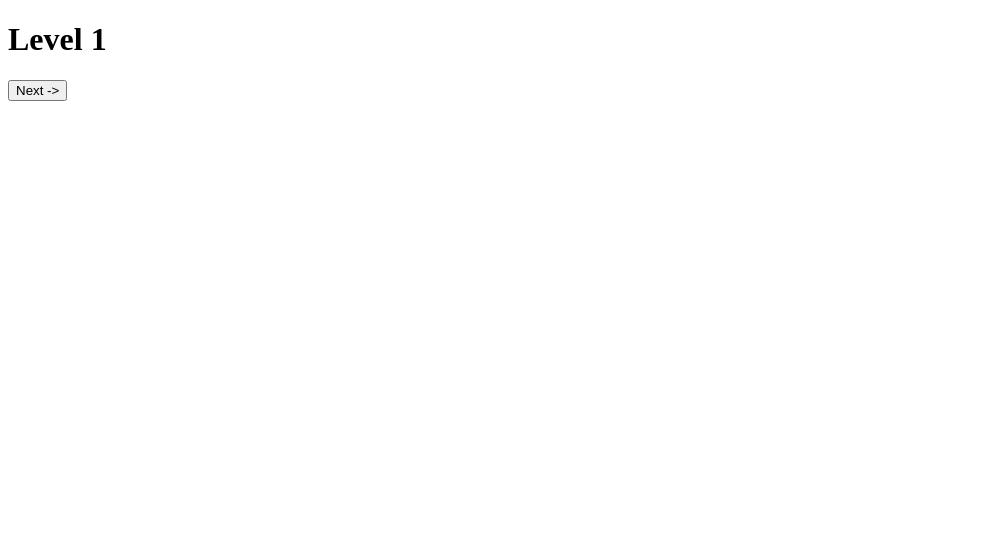
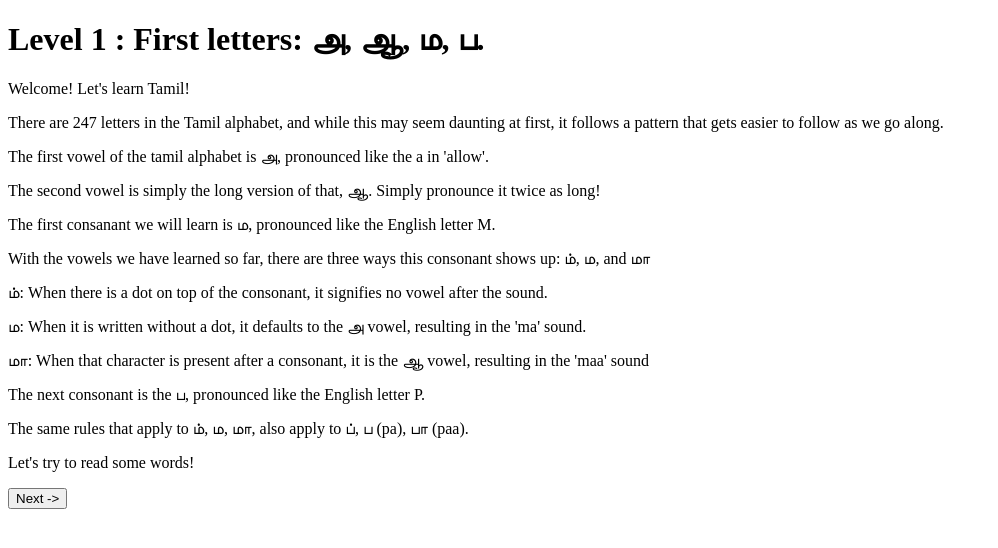
Before and after one commit to Kavelin/learn-tamil, a Nuxt app: page /learn/1 in a window 1280 px wide. Shown: the top 548 px of the page, without its empty margins (0-998 px from the left). Built offline with nearby package versions, Linux system fonts and the light colour scheme.

Commit message:
product! need styling~

```diff
--- a/pages/learn/[level].vue
+++ b/pages/learn/[level].vue
@@ -1,6 +1,7 @@
 <template>
   <div v-if="!gam">
-    <h1>Level {{ theLevel }}</h1>
+    <h1>Level {{ curLevel }} : {{ data.title }} </h1>
+    <p v-for="page in data.pages" v-bind:key="page">{{ page }}</p>
     <button @click="nextPage">Next -></button>
   </div>
   <div id="gaming" v-else>
@@ -17,29 +18,27 @@
 </template>
 
 <script lang="ts" setup>
+import levels from "../../src/levels.json";
 const route = useRoute();
 
 interface Word {
-  image?: String;
   word: String;
   rom: String; //romanization
   def: String;
 }
 
-let theLevel = useState("theLevel", () => route.params.level);
+let curLevel = useState("curLevel", () => Number(route.params.level));
+let data = useState("data", () => levels.levels[curLevel.value - 1]);
 
 let gam = useState("gam", () => false);
 let defin = useState("defin", () => false);
 let mainInput = useState("mainInput", () => "");
-let words = useState("words", () => [
-  { word: "அம்மா", rom: "amma", def: "mom" },
-  { word: "அப்பா", rom: "appa", def: "dad" },
-]);
+let words = useState("words", () => data.value.words);
 let currentWord = useState("currentWord", () => 0);
 let nextPage = () => {
   //if (pages opofdals jflaj)
   gam.value = !gam.value;
-}
+};
 let check = () => {
   if (mainInput.value == words.value[currentWord.value].rom)
     defin.value = !defin.value;
--- /dev/null
+++ b/src/levels.json
@@ -0,0 +1,28 @@
+{
+  "levels": [
+    {
+      "title": "First letters: அ, ஆ, ம, ப.",
+      "pages": [
+        "Welcome! Let's learn Tamil!",
+        "There are 247 letters in the Tamil alphabet, and while this may seem daunting at first, it follows a pattern that gets easier to follow as we go along.",
+        "The first vowel of the tamil alphabet is அ, pronounced like the a in 'allow'.",
+        "The second vowel is simply the long version of that, ஆ. Simply pronounce it twice as long!",
+        "The first consanant we will learn is ம, pronounced like the English letter M.",
+        "With the vowels we have learned so far, there are three ways this consonant shows up: ம், ம, and மா",
+        "ம்: When there is a dot on top of the consonant, it signifies no vowel after the sound.",
+        "ம: When it is written without a dot, it defaults to the அ vowel, resulting in the 'ma' sound.",
+        "மா: When that character is present after a consonant, it is the ஆ vowel, resulting in the 'maa' sound",
+        "The next consonant is the ப, pronounced like the English letter P.",
+        "The same rules that apply to ம், ம, மா, also apply to ப், ப (pa), பா (paa).",
+        "Let's try to read some words!"
+      ],
+      "words": [
+        {"word":"அம்மா", "def":"mom", "rom":"amma"},
+        {"word":"அப்பா", "def":"dad", "rom":"appa"},
+        {"word":"பாப்பா", "def":"child", "rom":"pappa"},
+        {"word":"மாமா", "def":"uncle", "rom":"mama"},
+        {"word":"ஆமாம்", "def":"yes", "rom":"aamaam"}
+      ]
+    }
+  ]
+}
--- a/style.css
+++ b/style.css
@@ -0,0 +1,5 @@
+body {
+    margin:0;
+    padding:0;
+    background: #dda;
+}
```
